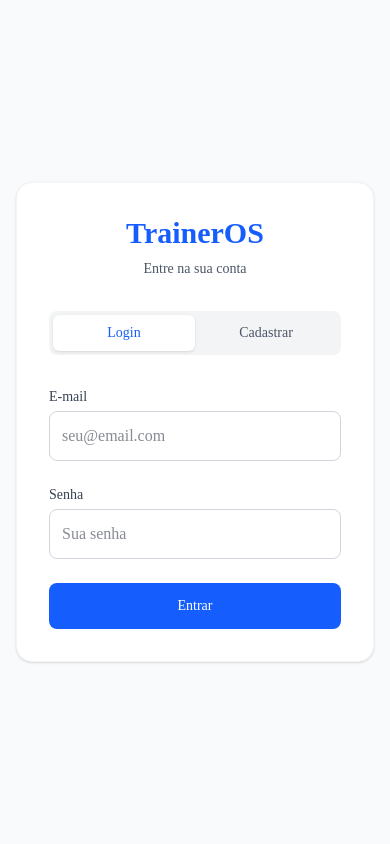
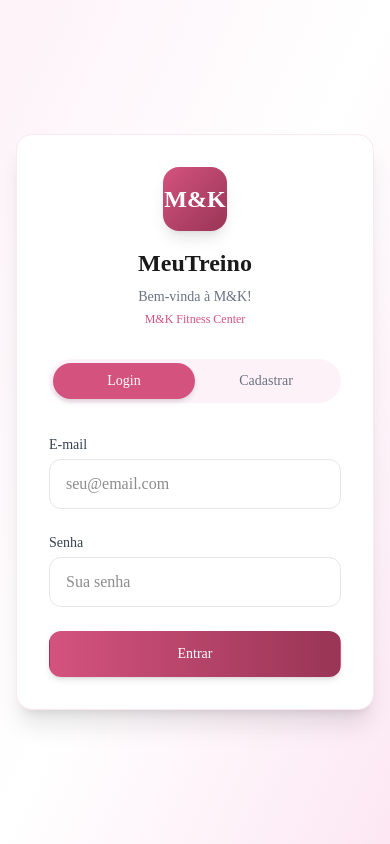
Before and after one commit to marcioholm/app-treino, a Next.js app: page /login in a window 390 px wide. Built offline with nearby package versions, Linux system fonts and the light colour scheme.

Commit message:
Rebranding: M&K Fitness Center - colors, logos, UI updates

```diff
--- a/src/app/globals.css
+++ b/src/app/globals.css
@@ -6,26 +6,35 @@
   --font-sans: var(--font-geist-sans);
   --font-mono: var(--font-geist-mono);
 
-  /* TrainerOS Colors */
-  --color-primary-50: #eff6ff;
-  --color-primary-100: #dbeafe;
-  --color-primary-500: #3b82f6;
-  --color-primary-600: #2563eb;
-  --color-primary-700: #1d4ed8;
+  /* M&K Fitness Colors */
+  --color-mk-pink: #D4537E;
+  --color-mk-pink-dark: #993556;
+  --color-mk-pink-light: #FDE8EE;
+  --color-mk-black: #1a1a1a;
+  --color-mk-white: #ffffff;
 
-  --color-surface: #ffffff;
-  --color-surface-dark: #1f2937;
+  --color-primary-50: #FDE8EE;
+  --color-primary-100: #FBD0DE;
+  --color-primary-200: #F7A9BF;
+  --color-primary-300: #F2829F;
+  --color-primary-400: #ED5B80;
+  --color-primary-500: #D4537E;
+  --color-primary-600: #993556;
+  --color-primary-700: #6D273F;
 }
 
 :root {
-  --background: #f3f4f6;
-  --foreground: #111827;
+  --background: #fafafa;
+  --foreground: #1a1a1a;
+  --mk-pink: #D4537E;
+  --mk-pink-dark: #993556;
+  --mk-pink-light: #FDE8EE;
 }
 
 @media (prefers-color-scheme: dark) {
   :root {
-    --background: #0f172a;
-    --foreground: #f8fafc;
+    --background: #1a1a1a;
+    --foreground: #ffffff;
   }
 }
 
@@ -41,7 +50,37 @@ html, body {
   -webkit-font-smoothing: antialiased;
 }
 
+/* M&K Custom Styles */
+.mk-gradient {
+  background: linear-gradient(135deg, #D4537E 0%, #993556 100%);
+}
+
+.mk-text-gradient {
+  background: linear-gradient(135deg, #D4537E 0%, #993556 100%);
+  -webkit-background-clip: text;
+  -webkit-text-fill-color: transparent;
+  background-clip: text;
+}
+
 /* Fix next.js wrapper height */
 #__next {
   height: 100%;
 }
+
+/* Custom scrollbar */
+::-webkit-scrollbar {
+  width: 6px;
+}
+
+::-webkit-scrollbar-track {
+  background: transparent;
+}
+
+::-webkit-scrollbar-thumb {
+  background: #D4537E;
+  border-radius: 3px;
+}
+
+::-webkit-scrollbar-thumb:hover {
+  background: #993556;
+}
--- a/src/app/layout.tsx
+++ b/src/app/layout.tsx
@@ -1,4 +1,4 @@
-import type { Metadata } from "next";
+import type { Metadata, Viewport } from "next";
 import { Geist, Geist_Mono } from "next/font/google";
 import "./globals.css";
 
@@ -12,15 +12,19 @@ const geistMono = Geist_Mono({
   subsets: ["latin"],
 });
 
+export const viewport: Viewport = {
+  themeColor: "#D4537E",
+};
+
 export const metadata: Metadata = {
-  title: "TrainerOS",
-  description: "Plataforma completa para Personal Trainers",
+  title: "MeuTreino App · M&K Fitness Center",
+  description: "Seu treino na palma da mão — exclusivo para alunas da M&K Fitness Center",
   manifest: "/manifest.json",
-  themeColor: "#000000",
+  themeColor: "#D4537E",
   appleWebApp: {
     capable: true,
     statusBarStyle: "default",
-    title: "TrainerOS",
+    title: "MeuTreino M&K",
   },
 };
 
@@ -30,7 +34,7 @@ export default function RootLayout({
   children: React.ReactNode;
 }>) {
   return (
-    <html lang="en">
+    <html lang="pt-BR">
       <body
         className={`${geistSans.variable} ${geistMono.variable} antialiased`}
       >
--- a/src/app/login/page.tsx
+++ b/src/app/login/page.tsx
@@ -74,24 +74,27 @@ export default function Login() {
     };
 
     return (
-        <div className="min-h-screen flex items-center justify-center bg-gray-50 py-12 px-4 sm:px-6 lg:px-8">
-            <div className="max-w-md w-full space-y-8 bg-white p-8 rounded-2xl shadow-sm border border-gray-100">
+        <div className="min-h-screen flex items-center justify-center bg-gradient-to-br from-pink-50 via-white to-pink-100 py-12 px-4 sm:px-6 lg:px-8">
+            <div className="max-w-md w-full space-y-8 bg-white p-8 rounded-2xl shadow-xl border border-pink-100">
                 <div className="text-center">
-                    <h2 className="text-3xl font-extrabold text-blue-600">
-                        TrainerOS
+                    <div className="mx-auto w-16 h-16 bg-gradient-to-br from-[#D4537E] to-[#993556] rounded-2xl flex items-center justify-center mb-4 shadow-lg">
+                        <span className="text-white text-2xl font-bold">M&K</span>
+                    </div>
+                    <h2 className="text-2xl font-bold text-[#1a1a1a]">
+                        MeuTreino
                     </h2>
-                    <p className="mt-2 text-sm text-gray-600">
-                        {isRegister ? 'Crie sua conta' : 'Entre na sua conta'}
+                    <p className="mt-2 text-sm text-gray-500">
+                        {isRegister ? 'Crie sua conta' : 'Bem-vinda à M&K!'}
                     </p>
+                    <p className="text-xs text-[#D4537E] font-medium mt-1">M&K Fitness Center</p>
                 </div>
 
-                {/* Toggle */}
-                <div className="flex rounded-lg bg-gray-100 p-1">
+                <div className="flex rounded-full bg-pink-50 p-1">
                     <button
                         type="button"
                         onClick={() => { setIsRegister(false); setError(''); }}
-                        className={`flex-1 py-2 px-4 rounded-md text-sm font-medium transition-colors ${
-                            !isRegister ? 'bg-white text-blue-600 shadow-sm' : 'text-gray-600'
+                        className={`flex-1 py-2 px-4 rounded-full text-sm font-medium transition-all ${
+                            !isRegister ? 'bg-[#D4537E] text-white shadow-md' : 'text-gray-500'
                         }`}
                     >
                         Login
@@ -99,8 +102,8 @@ export default function Login() {
                     <button
                         type="button"
                         onClick={() => { setIsRegister(true); setError(''); }}
-                        className={`flex-1 py-2 px-4 rounded-md text-sm font-medium transition-colors ${
-                            isRegister ? 'bg-white text-blue-600 shadow-sm' : 'text-gray-600'
+                        className={`flex-1 py-2 px-4 rounded-full text-sm font-medium transition-all ${
+                            isRegister ? 'bg-[#D4537E] text-white shadow-md' : 'text-gray-500'
                         }`}
                     >
                         Cadastrar
@@ -119,7 +122,7 @@ export default function Login() {
                             <input
                                 type="text"
                                 required
-                                className="w-full px-3 py-3 border border-gray-300 rounded-lg focus:outline-none focus:ring-blue-500 focus:border-blue-500"
+                                className="w-full px-4 py-3 border border-gray-200 rounded-xl focus:outline-none focus:ring-2 focus:ring-[#D4537E] focus:border-transparent transition-all"
                                 placeholder="Seu nome"
                                 value={name}
                                 onChange={(e) => setName(e.target.value)}
@@ -130,7 +133,7 @@ export default function Login() {
                             <input
                                 type="email"
                                 required
-                                className="w-full px-3 py-3 border border-gray-300 rounded-lg focus:outline-none focus:ring-blue-500 focus:border-blue-500"
+                                className="w-full px-4 py-3 border border-gray-200 rounded-xl focus:outline-none focus:ring-2 focus:ring-[#D4537E] focus:border-transparent transition-all"
                                 placeholder="seu@email.com"
                                 value={email}
                                 onChange={(e) => setEmail(e.target.value)}
@@ -142,19 +145,19 @@ export default function Login() {
                                 type="password"
                                 required
                                 minLength={6}
-                                className="w-full px-3 py-3 border border-gray-300 rounded-lg focus:outline-none focus:ring-blue-500 focus:border-blue-500"
+                                className="w-full px-4 py-3 border border-gray-200 rounded-xl focus:outline-none focus:ring-2 focus:ring-[#D4537E] focus:border-transparent transition-all"
                                 placeholder="Mínimo 6 caracteres"
                                 value={password}
                                 onChange={(e) => setPassword(e.target.value)}
                             />
                         </div>
                         <div>
-                            <label className="block text-sm font-medium text-gray-700 mb-1">Código do Personal</label>
+                            <label className="block text-sm font-medium text-gray-700 mb-1">Código da Coach</label>
                             <input
                                 type="text"
                                 required
-                                className="w-full px-3 py-3 border border-gray-300 rounded-lg focus:outline-none focus:ring-blue-500 focus:border-blue-500"
-                                placeholder="Cole o código do seu personal"
+                                className="w-full px-4 py-3 border border-gray-200 rounded-xl focus:outline-none focus:ring-2 focus:ring-[#D4537E] focus:border-transparent transition-all"
+                                placeholder="Cole o código da sua coach"
                                 value={trainerCode}
                                 onChange={(e) => setTrainerCode(e.target.value)}
                             />
@@ -162,9 +165,9 @@ export default function Login() {
                         <button
                             type="submit"
                             disabled={loading}
-                            className="w-full py-3 px-4 border border-transparent text-sm font-medium rounded-lg text-white bg-blue-600 hover:bg-blue-700 disabled:opacity-70 transition-colors"
+                            className="w-full py-3 px-4 border border-transparent text-sm font-medium rounded-xl text-white bg-gradient-to-r from-[#D4537E] to-[#993556] hover:from-[#993556] hover:to-[#D4537E] disabled:opacity-70 transition-all shadow-md"
                         >
-                            {loading ? 'Criando conta...' : 'Criar conta'}
+                            {loading ? 'Criando conta...' : 'Criar minha conta'}
                         </button>
                     </form>
                 ) : (
@@ -179,7 +182,7 @@ export default function Login() {
                             <input
                                 type="email"
                                 required
-                                className="w-full px-3 py-3 border border-gray-300 rounded-lg focus:outline-none focus:ring-blue-500 focus:border-blue-500"
+                                className="w-full px-4 py-3 border border-gray-200 rounded-xl focus:outline-none focus:ring-2 focus:ring-[#D4537E] focus:border-transparent transition-all"
                                 placeholder="seu@email.com"
                                 value={email}
                                 onChange={(e) => setEmail(e.target.value)}
@@ -190,7 +193,7 @@ export default function Login() {
                             <input
                                 type="password"
                                 required
-                                className="w-full px-3 py-3 border border-gray-300 rounded-lg focus:outline-none focus:ring-blue-500 focus:border-blue-500"
+                                className="w-full px-4 py-3 border border-gray-200 rounded-xl focus:outline-none focus:ring-2 focus:ring-[#D4537E] focus:border-transparent transition-all"
                                 placeholder="Sua senha"
                                 value={password}
                                 onChange={(e) => setPassword(e.target.value)}
@@ -199,7 +202,7 @@ export default function Login() {
                         <button
                             type="submit"
                             disabled={loading}
-                            className="w-full py-3 px-4 border border-transparent text-sm font-medium rounded-lg text-white bg-blue-600 hover:bg-blue-700 disabled:opacity-70 transition-colors"
+                            className="w-full py-3 px-4 border border-transparent text-sm font-medium rounded-xl text-white bg-gradient-to-r from-[#D4537E] to-[#993556] hover:from-[#993556] hover:to-[#D4537E] disabled:opacity-70 transition-all shadow-md"
                         >
                             {loading ? 'Entrando...' : 'Entrar'}
                         </button>
--- a/src/app/personal/layout.tsx
+++ b/src/app/personal/layout.tsx
@@ -3,45 +3,64 @@ import Link from 'next/link';
 export default function PersonalLayout({ children }: { children: React.ReactNode }) {
     return (
         <div className="flex h-screen w-full bg-gray-50 flex-col md:flex-row">
-            {/* Sidebar Desktop / Navbar Mobile */}
-            <nav className="w-full md:w-64 bg-white border-r border-gray-200 flex flex-col justify-between hidden md:flex">
+            <nav className="w-full md:w-64 bg-white border-r border-pink-100 flex flex-col justify-between hidden md:flex">
                 <div className="p-6">
                     <Link href="/personal/dashboard">
-                        <h1 className="text-2xl font-bold text-blue-600 tracking-tight">TrainerOS</h1>
+                        <div className="flex items-center gap-3 mb-8">
+                            <div className="w-10 h-10 bg-gradient-to-br from-[#D4537E] to-[#993556] rounded-xl flex items-center justify-center">
+                                <span className="text-white font-bold">M&K</span>
+                            </div>
+                            <div>
+                                <h1 className="text-lg font-bold text-[#1a1a1a]">MeuTreino</h1>
+                                <p className="text-xs text-[#D4537E]">M&K Fitness</p>
+                            </div>
+                        </div>
                     </Link>
-                    <div className="mt-8 space-y-2">
-                        <Link href="/personal/dashboard" className="block px-4 py-2 text-gray-700 bg-gray-100 rounded-lg hover:bg-gray-200 transition-colors">
+                    <div className="space-y-1">
+                        <Link href="/personal/dashboard" className="block px-4 py-2.5 text-gray-700 bg-pink-50 rounded-lg hover:bg-pink-100 transition-colors font-medium">
                             Dashboard
                         </Link>
-                        <Link href="/personal/students" className="block px-4 py-2 text-gray-700 rounded-lg hover:bg-gray-100 transition-colors">
-                            Alunos
+                        <Link href="/personal/students" className="block px-4 py-2.5 text-gray-700 rounded-lg hover:bg-pink-50 transition-colors">
+                            Alunas
                         </Link>
-                        <Link href="/personal/anamnesis" className="block px-4 py-2 text-gray-700 rounded-lg hover:bg-gray-100 transition-colors">
+                        <Link href="/personal/anamnesis" className="block px-4 py-2.5 text-gray-700 rounded-lg hover:bg-pink-50 transition-colors">
                             Anamnese
                         </Link>
-                        <Link href="/personal/library" className="block px-4 py-2 text-gray-700 rounded-lg hover:bg-gray-100 transition-colors">
+                        <Link href="/personal/library" className="block px-4 py-2.5 text-gray-700 rounded-lg hover:bg-pink-50 transition-colors">
                             Biblioteca
                         </Link>
-                        <Link href="/personal/chat" className="block px-4 py-2 text-gray-700 rounded-lg hover:bg-gray-100 transition-colors">
+                        <Link href="/personal/chat" className="block px-4 py-2.5 text-gray-700 rounded-lg hover:bg-pink-50 transition-colors">
                             Mensagens
                         </Link>
                     </div>
                 </div>
-                <div className="p-6 border-t border-gray-200">
-                    <button className="w-full text-left text-gray-600 hover:text-gray-900 px-4 py-2 rounded transition-colors" suppressHydrationWarning>Sair</button>
+                <div className="p-4 border-t border-pink-100">
+                    <Link href="/api/auth/logout" className="w-full text-left text-gray-500 hover:text-[#D4537E] px-4 py-2 rounded transition-colors flex items-center gap-2">
+                        <svg className="w-4 h-4" fill="none" stroke="currentColor" viewBox="0 0 24 24">
+                            <path strokeLinecap="round" strokeLinejoin="round" strokeWidth={2} d="M17 16l4-4m0 0l-4-4m4 4H7m6 4v1a3 3 0 01-3 3H6a3 3 0 01-3-3V7a3 3 0 013-3h4a3 3 0 013 3v1" />
+                        </svg>
+                        Sair
+                    </Link>
                 </div>
             </nav>
 
             <div className="flex-1 flex flex-col h-screen overflow-hidden">
-                {/* Mobile Header */}
-                <header className="md:hidden bg-white border-b border-gray-200 p-4 flex items-center justify-between">
+                <header className="md:hidden bg-white border-b border-pink-100 p-4 flex items-center justify-between">
                     <Link href="/personal/dashboard">
-                        <h1 className="text-xl font-bold text-blue-600">TrainerOS</h1>
+                        <div className="flex items-center gap-2">
+                            <div className="w-8 h-8 bg-gradient-to-br from-[#D4537E] to-[#993556] rounded-lg flex items-center justify-center">
+                                <span className="text-white text-sm font-bold">M&K</span>
+                            </div>
+                            <h1 className="text-lg font-bold text-[#1a1a1a]">MeuTreino</h1>
+                        </div>
                     </Link>
-                    <button className="text-gray-600 p-2">Menu</button>
+                    <button className="text-gray-600 p-2">
+                        <svg className="w-6 h-6" fill="none" stroke="currentColor" viewBox="0 0 24 24">
+                            <path strokeLinecap="round" strokeLinejoin="round" strokeWidth={2} d="M4 6h16M4 12h16M4 18h16" />
+                        </svg>
+                    </button>
                 </header>
 
-                {/* Main Content */}
                 <main className="flex-1 overflow-auto p-4 md:p-8">
                     {children}
                 </main>
--- a/src/app/student/today/page.tsx
+++ b/src/app/student/today/page.tsx
@@ -13,21 +13,19 @@ export default async function StudentToday() {
         redirect('/login');
     }
 
-    const student = await prisma.student.findUnique({
+    const student: any = await prisma.student.findUnique({
         where: { userId: payload.userId },
         include: { user: true, anamnesisAnswers: true }
-    } as any);
+    });
 
     if (!student) {
         redirect('/login');
     }
 
-    // Check Anamnesis
-    if ((student as any).anamnesisAnswers.length === 0) {
+    if (student.anamnesisAnswers.length === 0) {
         redirect('/student/anamnesis');
     }
 
-    // Check Weekly Check-In (needs every 7 days)
     const lastCheckIn = await (prisma as any).weeklyCheckIn.findFirst({
         where: { studentId: student.id },
         orderBy: { createdAt: 'desc' }
@@ -44,29 +42,34 @@ export default async function StudentToday() {
     return (
         <div className="p-4 space-y-6 max-w-md mx-auto">
             <header className="pt-4 pb-2">
-                <h1 className="text-2xl font-bold text-gray-900">Olá, {(student as any).user.name.split(' ')[0]}! 👋</h1>
-                <p className="text-gray-500 mt-1 text-sm">Pronto para o treino de hoje?</p>
+                <div className="flex items-center gap-2 mb-1">
+                    <div className="w-8 h-8 bg-gradient-to-br from-[#D4537E] to-[#993556] rounded-lg flex items-center justify-center">
+                        <span className="text-white text-sm font-bold">M&K</span>
+                    </div>
+                    <span className="text-xs text-[#D4537E] font-medium">M&K Fitness</span>
+                </div>
+                <h1 className="text-2xl font-bold text-gray-900">Olá, {student.user.name.split(' ')[0]}! 💪</h1>
+                <p className="text-gray-500 mt-1 text-sm">Vamos continuar evoluindo?</p>
             </header>
 
             {needsCheckIn && (
-                <div className="bg-orange-50 border border-orange-200 rounded-xl p-4 flex items-center justify-between shadow-sm animate-in fade-in slide-in-from-top-4">
+                <div className="bg-gradient-to-r from-pink-50 to-purple-50 border border-pink-200 rounded-xl p-4 flex items-center justify-between shadow-sm">
                     <div className="flex items-center gap-3">
-                        <div className="bg-orange-100 text-orange-600 p-2 rounded-full">
+                        <div className="bg-[#D4537E]/10 text-[#D4537E] p-2 rounded-full">
                             <svg className="w-6 h-6" fill="none" stroke="currentColor" viewBox="0 0 24 24"><path strokeLinecap="round" strokeLinejoin="round" strokeWidth={2} d="M9 12l2 2 4-4m6 2a9 9 0 11-18 0 9 9 0 0118 0z" /></svg>
                         </div>
                         <div>
-                            <h3 className="font-bold text-orange-900 text-sm">Check-in Semanal</h3>
-                            <p className="text-xs text-orange-800">Como você está se sentindo nesta semana?</p>
+                            <h3 className="font-bold text-[#1a1a1a] text-sm">Check-in Semanal</h3>
+                            <p className="text-xs text-gray-500">Como você está se sentindo?</p>
                         </div>
                     </div>
-                    <Link href="/student/checkin" className="bg-orange-600 hover:bg-orange-700 text-white text-xs font-bold px-4 py-2 rounded-lg shrink-0 transition-colors shadow-sm">
+                    <Link href="/student/checkin" className="bg-[#D4537E] hover:bg-[#993556] text-white text-xs font-bold px-4 py-2 rounded-lg shrink-0 transition-colors shadow-sm">
                         Responder
                     </Link>
                 </div>
             )}
 
-            <div className="bg-gradient-to-br from-blue-600 to-blue-800 rounded-2xl p-6 text-white shadow-lg relative overflow-hidden mt-4">
-                {/* Decorative elements */}
+            <div className="bg-gradient-to-br from-[#D4537E] to-[#993556] rounded-2xl p-6 text-white shadow-lg relative overflow-hidden mt-4">
                 <div className="absolute top-0 right-0 w-32 h-32 bg-white opacity-10 rounded-full -mr-10 -mt-10"></div>
                 <div className="absolute bottom-0 left-0 w-24 h-24 bg-white opacity-10 rounded-full -ml-8 -mb-8"></div>
 
@@ -74,9 +77,9 @@ export default async function StudentToday() {
                     <span className="inline-block px-3 py-1 bg-white/20 rounded-full text-xs font-semibold tracking-wide uppercase mb-4 backdrop-blur-sm">Treino do Dia</span>
 
                     <h2 className="text-3xl font-bold mb-2">A - Push</h2>
-                    <p className="text-blue-100 text-sm mb-6">Peito, Ombros e Tríceps • 50 min</p>
+                    <p className="text-pink-100 text-sm mb-6">Peito, Ombros e Tríceps • 50 min</p>
 
-                    <Link href="/student/workout/mock-id" className="block w-full text-center bg-white text-blue-700 py-3.5 rounded-xl font-bold text-lg shadow-sm hover:bg-gray-50 transition-colors">
+                    <Link href="/student/workout/mock-id" className="block w-full text-center bg-white text-[#D4537E] py-3.5 rounded-xl font-bold text-lg shadow-sm hover:bg-gray-50 transition-colors">
                         Iniciar Treino
                     </Link>
                 </div>
@@ -86,9 +89,9 @@ export default async function StudentToday() {
                 <h3 className="font-bold text-gray-900 mb-4 px-1">Próximos Treinos</h3>
                 <div className="space-y-3">
                     {["B - Pull", "C - Legs", "D - Full Body"].map((name, i) => (
-                        <div key={i} className="bg-white p-4 rounded-xl border border-gray-100 flex items-center justify-between shadow-sm">
+                        <div key={i} className="bg-white p-4 rounded-xl border border-pink-100 flex items-center justify-between shadow-sm">
                             <div className="flex items-center gap-4">
-                                <div className="w-10 h-10 rounded-lg bg-gray-50 border border-gray-200 flex items-center justify-center text-gray-400 font-bold">
+                                <div className="w-10 h-10 rounded-lg bg-pink-50 border border-pink-100 flex items-center justify-center text-[#D4537E] font-bold">
                                     {name.charAt(0)}
                                 </div>
                                 <div>
@@ -102,16 +105,16 @@ export default async function StudentToday() {
                         </div>
                     ))}
 
-                    <Link href="/student/chat" className="bg-white p-4 rounded-xl border border-gray-100 flex items-center justify-between shadow-sm hover:bg-gray-50 transition-colors">
+                    <Link href="/student/chat" className="bg-white p-4 rounded-xl border border-pink-100 flex items-center justify-between shadow-sm hover:bg-pink-50 transition-colors">
                         <div className="flex items-center gap-4">
-                            <div className="w-10 h-10 rounded-lg bg-purple-50 border border-purple-200 flex items-center justify-center">
-                                <svg className="w-5 h-5 text-purple-600" fill="none" stroke="currentColor" viewBox="0 0 24 24">
+                            <div className="w-10 h-10 rounded-lg bg-pink-50 border border-pink-100 flex items-center justify-center">
+                                <svg className="w-5 h-5 text-[#D4537E]" fill="none" stroke="currentColor" viewBox="0 0 24 24">
                                     <path strokeLinecap="round" strokeLinejoin="round" strokeWidth={2} d="M8 12h.01M12 12h.01M16 12h.01M21 12c0 4.418-4.03 8-9 8a9.863 9.863 0 01-4.255-.949L3 20l1.395-3.72C3.512 15.042 3 13.574 3 12c0-4.418 4.03-8 9-8s9 3.582 9 8z" />
                                 </svg>
                             </div>
                             <div>
                                 <p className="font-semibold text-gray-900">Mensagens</p>
-                                <p className="text-xs text-gray-500">Fale com seu personal</p>
+                                <p className="text-xs text-gray-500">Fale com sua coach</p>
                             </div>
                         </div>
                         <svg className="w-5 h-5 text-gray-300" fill="none" stroke="currentColor" viewBox="0 0 24 24">
```
Also changed, not shown: src/app/personal/dashboard/page.tsx (+4 -4 lines), src/app/student/layout.tsx (+5 -7 lines).
